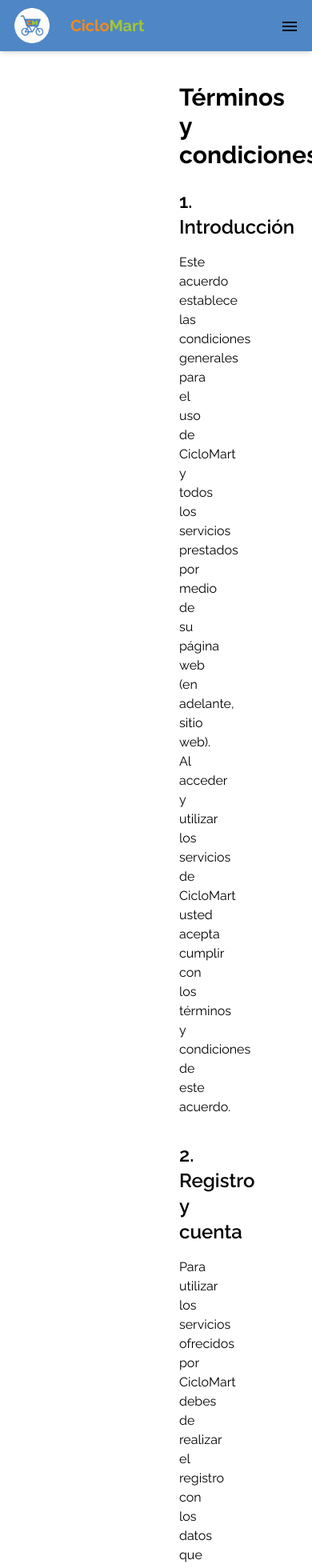
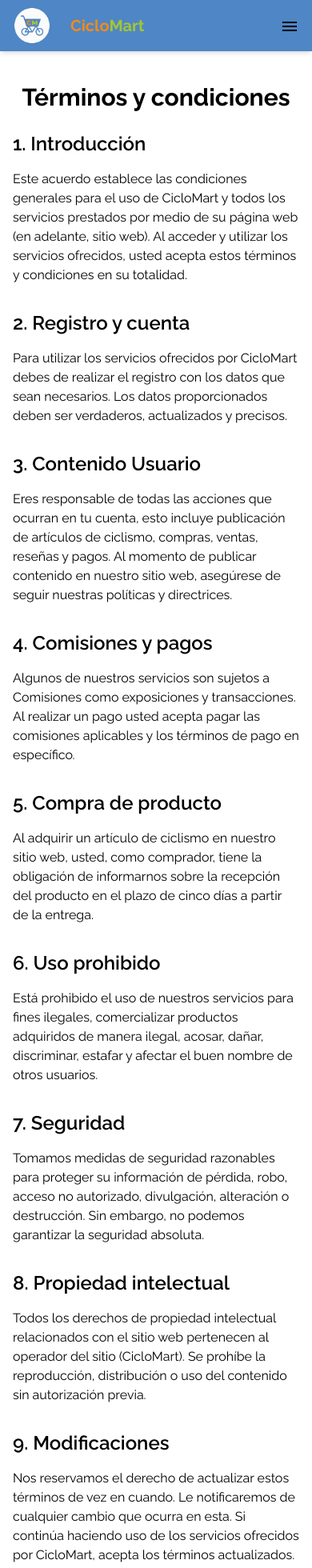
Before and after one commit to w1sec0d/ciclomart_frontend, a React (Vite) app: page /terms in a window 390 px wide. Shown: the top 1960 px of the page at 80% size. Built offline with nearby package versions, Linux system fonts and the light colour scheme; no server answers; what @mercadopago/sdk-react would draw is missing.

Commit message:
Añade responsive terminos y condiciones y privacidad de datos

```diff
--- a/package.json
+++ b/package.json
@@ -21,6 +21,7 @@
     "@tanstack/react-table": "^8.21.2",
     "axios": "^1.7.9",
     "fuse.js": "^7.1.0",
+    "iconoir-react": "^7.10.1",
     "material-react-table": "^3.1.0",
     "prop-types": "^15.8.1",
     "react": "^18.3.1",
--- a/src/components/Conocenos/Team.jsx
+++ b/src/components/Conocenos/Team.jsx
@@ -18,8 +18,8 @@ const Team = ({ photo, name, description, phrase, linkedin }) => {
             objectFit: 'cover',
           }}
         />
-        <h2 className="font-bold mt-2  relative">{name}</h2>
-        <p className=" relative">Desarrollador Full-Stack</p>
+        <h2 className="font-bold mt-2 relative">{name}</h2>
+        <p className="relative">Desarrollador Full-Stack</p>
       </section>
       <hr className="w-full border-primary/60 mt-24 relative" />
       <section className="h-60 w-full flex flex-col items-center mt-10">
@@ -29,9 +29,9 @@ const Team = ({ photo, name, description, phrase, linkedin }) => {
           <p className="text-sm font-bold text-center mb-5">{phrase}</p>
         </div>
       </section>
-      <section className="flex items-center justify-center mt-2">
+      <section className="flex items-center justify-center mt-2 relative">
         <Link to={linkedin} target="_blank" rel="noopener noreferrer">
-          <LinkedInIcon />
+          <LinkedInIcon style={{ position: 'static', marginTop: '10px' }} />
         </Link>
       </section>
     </div>
--- a/src/pages/DataPrivacy.jsx
+++ b/src/pages/DataPrivacy.jsx
@@ -1,17 +1,18 @@
 import { useEffect } from "react"
+
 const DataPrivacy = () => {
 
   useEffect(() => {
-    window.scrollTo(0,0);
-  },[])
+    window.scrollTo(0, 0);
+  }, [])
 
   return (
-    <div className="flex flex-col px-56 py-10 h-auto w-full">
-      <h1 className="font-bold text-3xl mb-6">Politica de privacidad</h1>
+    <div className="flex flex-col px-4 py-10 h-auto w-full md:px-20 lg:px-32 xl:px-56">
+      <h1 className="font-bold text-3xl mb-6 text-center md:text-left">Politica de privacidad</h1>
       <p className="mb-6">
         CicloMart está comprometida con la protección de la privacidad de sus
         datos personales. Esta Política de Privacidad describe cómo recopilamos,
-        utilizamos y divulgamos sus datos personales uando utiliza nuestro sitio
+        utilizamos y divulgamos sus datos personales cuando utiliza nuestro sitio
         web de acuerdo a la Política de protección de datos personales de la ley
         1582 de 2012 de Colombia.
       </p>
--- a/src/pages/TermsAndConditions.jsx
+++ b/src/pages/TermsAndConditions.jsx
@@ -1,56 +1,57 @@
 import { useEffect } from "react"
+
 const TermsAndCondition = () => {
 
   const sections = [
     {
       title: '1. Introducción',
       content:
-        'Este acuerdo establece las condiciones generales para el uso de CicloMart y todos los servicios prestados por medio de su página web (en adelante, sitio web). Al acceder y utilizar los servicios de CicloMart usted acepta cumplir con los términos y condiciones de este acuerdo.',
+        'Este acuerdo establece las condiciones generales para el uso de CicloMart y todos los servicios prestados por medio de su página web (en adelante, sitio web). Al acceder y utilizar los servicios ofrecidos, usted acepta estos términos y condiciones en su totalidad.',
     },
     {
       title: '2. Registro y cuenta',
       content:
-        'Para utilizar los servicios ofrecidos por CicloMart debes de realizar el registro con los datos que sean necesarios. Los datos proporcionados deben ser verdaderos, actualizados y precisos. La cuenta es personal e intransferible, es decir, no se la puede transferir o vender a otra persona. En cualquier caso, el usuario registrado a la cuenta es el único responsable de las acciones realizadas en ella. En caso de detectar un uso no autorizado, se debe informarnos de manera inmediata. Nos reservamos el derecho de eliminar o suspender su cuenta si incumple este acuerdo o daña nuestra reputación.',
+        'Para utilizar los servicios ofrecidos por CicloMart debes de realizar el registro con los datos que sean necesarios. Los datos proporcionados deben ser verdaderos, actualizados y precisos.',
     },
     {
       title: '3. Contenido Usuario',
       content:
-        'Eres responsable de todas las acciones que ocurran en tu cuenta, esto incluye publicación de artículos de ciclismo, compras, ventas, reseñas y pagos. Al momento de publicar contenido en el sitio web se compromete a proporcionar información verdadera, mantenerla actualizada y nos brinda el permiso de utilizarla con el fin de proveerle nuestros servicios.',
+        'Eres responsable de todas las acciones que ocurran en tu cuenta, esto incluye publicación de artículos de ciclismo, compras, ventas, reseñas y pagos. Al momento de publicar contenido en nuestro sitio web, asegúrese de seguir nuestras políticas y directrices.',
     },
     {
       title: '4. Comisiones y pagos',
       content:
-        'Algunos de nuestros servicios son sujetos a Comisiones como exposiciones y transacciones. Al realizar un pago usted acepta pagar las comisiones aplicables y los términos de pago en específico que se le proporcionen. Las transacciones se llevan a cabo por medio de mercado pago, por lo cual están sujetos a sus propias políticas y términos.',
+        'Algunos de nuestros servicios son sujetos a Comisiones como exposiciones y transacciones. Al realizar un pago usted acepta pagar las comisiones aplicables y los términos de pago en específico.',
     },
     {
       title: '5. Compra de producto',
       content:
-        'Al adquirir un artículo de ciclismo en nuestro sitio web, usted, como comprador, tiene la obligación de informarnos sobre la recepción del producto en el plazo de cinco dias a partir de la entrega. En caso de no recibir el artículo o de que haya algún inconveniente con el envío, le solicitamos que nos notifique de inmediato para poder brindarle una solución. Por otro lado, si usted es el vendedor, tiene la obligación de entregar el producto de acuerdo con la descripción y las características publicadas en el sitio web, garantizando que el artículo enviado sea el mismo que fue anunciado en la plataforma.',
+        'Al adquirir un artículo de ciclismo en nuestro sitio web, usted, como comprador, tiene la obligación de informarnos sobre la recepción del producto en el plazo de cinco días a partir de la entrega.',
     },
     {
       title: '6. Uso prohibido',
       content:
-        'Está prohibido el uso de nuestros servicios para fines ilegales, comercializar productos adquiridos de manera ilegal, acosar, dañar, discriminar, estafar y afectar el buen nombre de otros usuarios. Si tiene algún problema en particular con alguno de nuestros usuarios, no dude en comunicarnos.',
+        'Está prohibido el uso de nuestros servicios para fines ilegales, comercializar productos adquiridos de manera ilegal, acosar, dañar, discriminar, estafar y afectar el buen nombre de otros usuarios.',
     },
     {
       title: '7. Seguridad',
       content:
-        'Tomamos medidas de seguridad razonables para proteger su información de pérdida, robo, acceso no autorizado, divulgación, alteración o destrucción. Sin embargo, no podemos garantizar que su información esté completamente segura. Por lo cual le recomendamos aplicar prácticas de protección para datos personales (no compartir su contraseña, no iniciar sesión en dispositivos desconocidos y demás).',
+        'Tomamos medidas de seguridad razonables para proteger su información de pérdida, robo, acceso no autorizado, divulgación, alteración o destrucción. Sin embargo, no podemos garantizar la seguridad absoluta.',
     },
     {
       title: '8. Propiedad intelectual',
       content:
-        'Todos los derechos de propiedad intelectual relacionados con el sitio web pertenecen al operador del sitio (CicloMart). Se prohíbe la reproducción, distribución o uso del contenido sin permiso explícito.',
+        'Todos los derechos de propiedad intelectual relacionados con el sitio web pertenecen al operador del sitio (CicloMart). Se prohíbe la reproducción, distribución o uso del contenido sin autorización previa.',
     },
     {
       title: '9. Modificaciones',
       content:
-        'Nos reservamos el derecho de actualizar estos terminos de vez en cuando. Le notificaremos de cualquier cambio que ocurra en esta. Si continúa haciendo uso de los servicios ofrecidos por CicloMart se infiere que acepta los nuevos términos y condiciones.',
+        'Nos reservamos el derecho de actualizar estos términos de vez en cuando. Le notificaremos de cualquier cambio que ocurra en esta. Si continúa haciendo uso de los servicios ofrecidos por CicloMart, acepta los términos actualizados.',
     },
     {
       title: '10. Acepto de términos',
       content:
-        'Al acceder y utilizar nuestros servicios usted reconoce que haber leído y aceptado los términos y condiciones mencionados anteriormente. Si no está de acuerdo con los términos y condiciones mencionados anteriormente, no podrá realizar el uso de nuestros servicios.',
+        'Al acceder y utilizar nuestros servicios usted reconoce que haber leído y aceptado los términos y condiciones mencionados anteriormente. Si no está de acuerdo con los términos y condiciones, por favor no utilice nuestros servicios.',
     },
     {
       title: '11. Contacto',
@@ -60,12 +61,12 @@ const TermsAndCondition = () => {
   ]
 
   useEffect(() => {
-    window.scrollTo(0,0);
-  },[])
+    window.scrollTo(0, 0);
+  }, [])
 
   return (
-    <div className="flex flex-col h-auto w-full px-56 py-10">
-      <h1 className="font-bold text-3xl mb-6">Términos y condiciones</h1>
+    <div className="flex flex-col h-auto w-full px-4 py-10 md:px-20 lg:px-32 xl:px-56">
+      <h1 className="font-bold text-3xl mb-6 text-center md:text-left">Términos y condiciones</h1>
       {sections.map((section, index) => (
         <section key={index} className="mb-8">
           <h2 className="text-2xl font-semibold mb-4">{section.title}</h2>
```
Also changed, not shown: 1 other file (tests, documents, lock files or other folders).
